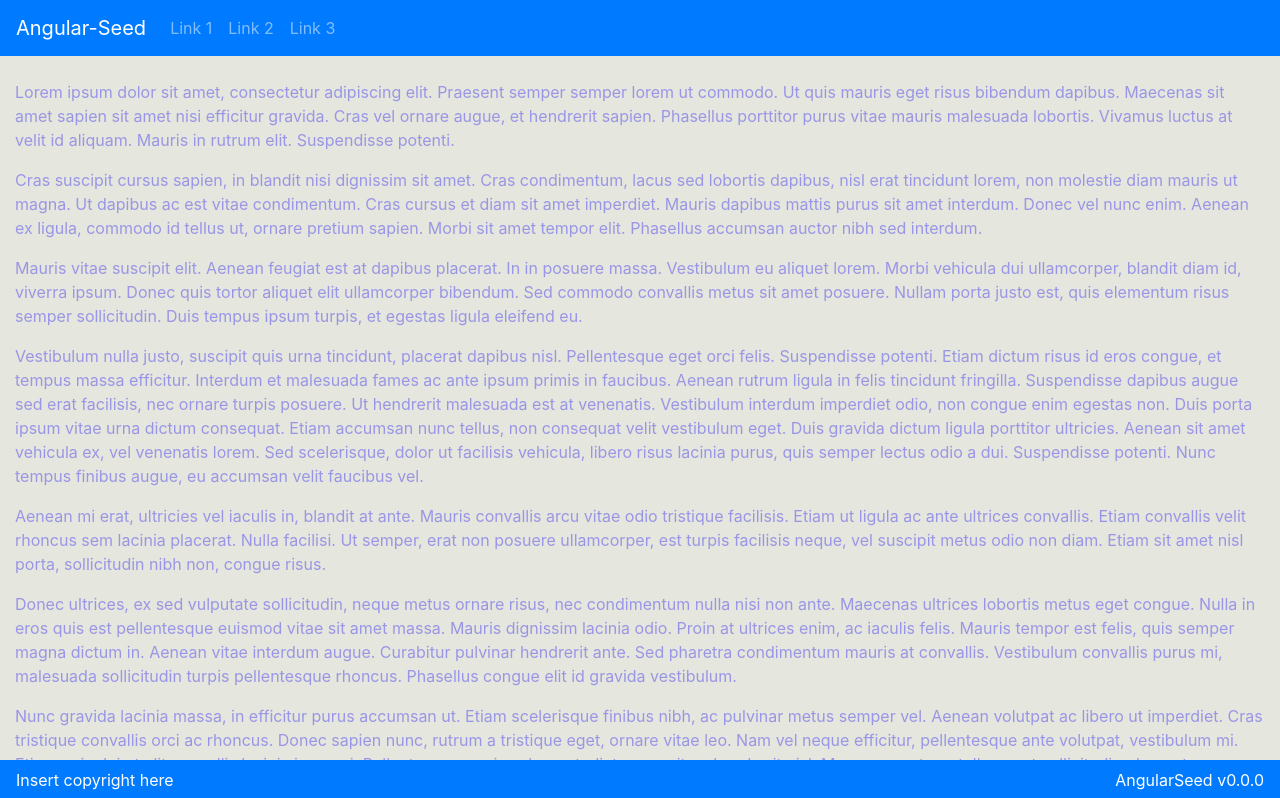
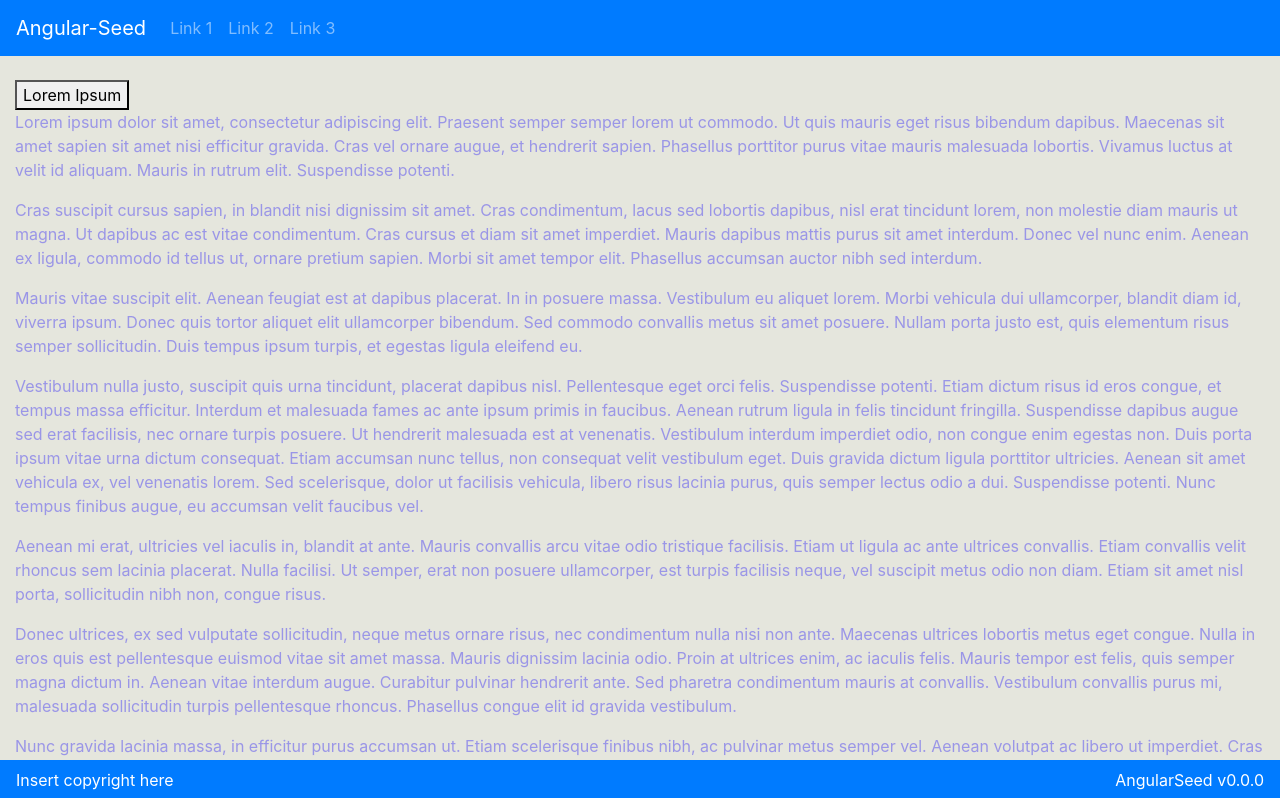
Before and after one commit to billonguillaume/angular-seed, an Angular app: page / in a window 1280 px wide. Shown: the top 798 px of the page. Built offline with nearby package versions, Linux system fonts and the light colour scheme.

Commit message:
Install @ng-bootstrap/ng-bootstrap and use accordion component

```diff
--- a/package.json
+++ b/package.json
@@ -23,6 +23,7 @@
     "@angular/platform-browser": "^6.0.3",
     "@angular/platform-browser-dynamic": "^6.0.3",
     "@angular/router": "^6.0.3",
+    "@ng-bootstrap/ng-bootstrap": "^2.1.2",
     "bootstrap": "^4.1.1",
     "core-js": "^2.5.4",
     "rxjs": "^6.0.0",
--- a/src/app/app.component.html
+++ b/src/app/app.component.html
@@ -12,64 +12,74 @@
     </li>
   </ul>
 </nav>
-<div class="container-fluid" style="margin-top:80px">
-  <p>Lorem ipsum dolor sit amet, consectetur adipiscing elit. Praesent semper semper lorem ut commodo. Ut quis mauris eget risus
-    bibendum dapibus. Maecenas sit amet sapien sit amet nisi efficitur gravida. Cras vel ornare augue, et hendrerit sapien.
-    Phasellus porttitor purus vitae mauris malesuada lobortis. Vivamus luctus at velit id aliquam. Mauris in rutrum elit.
-    Suspendisse potenti.</p>
+<div class="container-fluid" style="margin-top: 80px; margin-bottom: 80px;">
+  <ngb-accordion activeIds="active-panel" [closeOthers]="true">
+    <ngb-panel title="Lorem Ipsum" id="active-panel">
+      <ng-template ngbPanelContent>
+        <p>Lorem ipsum dolor sit amet, consectetur adipiscing elit. Praesent semper semper lorem ut commodo. Ut quis mauris
+          eget risus bibendum dapibus. Maecenas sit amet sapien sit amet nisi efficitur gravida. Cras vel ornare augue, et
+          hendrerit sapien. Phasellus porttitor purus vitae mauris malesuada lobortis. Vivamus luctus at velit id aliquam.
+          Mauris in rutrum elit. Suspendisse potenti.</p>
 
-  <p>Cras suscipit cursus sapien, in blandit nisi dignissim sit amet. Cras condimentum, lacus sed lobortis dapibus, nisl erat
-    tincidunt lorem, non molestie diam mauris ut magna. Ut dapibus ac est vitae condimentum. Cras cursus et diam sit amet
-    imperdiet. Mauris dapibus mattis purus sit amet interdum. Donec vel nunc enim. Aenean ex ligula, commodo id tellus ut,
-    ornare pretium sapien. Morbi sit amet tempor elit. Phasellus accumsan auctor nibh sed interdum.</p>
+        <p>Cras suscipit cursus sapien, in blandit nisi dignissim sit amet. Cras condimentum, lacus sed lobortis dapibus, nisl
+          erat tincidunt lorem, non molestie diam mauris ut magna. Ut dapibus ac est vitae condimentum. Cras cursus et diam
+          sit amet imperdiet. Mauris dapibus mattis purus sit amet interdum. Donec vel nunc enim. Aenean ex ligula, commodo
+          id tellus ut, ornare pretium sapien. Morbi sit amet tempor elit. Phasellus accumsan auctor nibh sed interdum.</p>
 
-  <p>Mauris vitae suscipit elit. Aenean feugiat est at dapibus placerat. In in posuere massa. Vestibulum eu aliquet lorem. Morbi
-    vehicula dui ullamcorper, blandit diam id, viverra ipsum. Donec quis tortor aliquet elit ullamcorper bibendum. Sed commodo
-    convallis metus sit amet posuere. Nullam porta justo est, quis elementum risus semper sollicitudin. Duis tempus ipsum
-    turpis, et egestas ligula eleifend eu.</p>
+        <p>Mauris vitae suscipit elit. Aenean feugiat est at dapibus placerat. In in posuere massa. Vestibulum eu aliquet lorem.
+          Morbi vehicula dui ullamcorper, blandit diam id, viverra ipsum. Donec quis tortor aliquet elit ullamcorper bibendum.
+          Sed commodo convallis metus sit amet posuere. Nullam porta justo est, quis elementum risus semper sollicitudin.
+          Duis tempus ipsum turpis, et egestas ligula eleifend eu.</p>
 
         <p>Vestibulum nulla justo, suscipit quis urna tincidunt, placerat dapibus nisl. Pellentesque eget orci felis. Suspendisse
-    potenti. Etiam dictum risus id eros congue, et tempus massa efficitur. Interdum et malesuada fames ac ante ipsum primis
-    in faucibus. Aenean rutrum ligula in felis tincidunt fringilla. Suspendisse dapibus augue sed erat facilisis, nec ornare
-    turpis posuere. Ut hendrerit malesuada est at venenatis. Vestibulum interdum imperdiet odio, non congue enim egestas
-    non. Duis porta ipsum vitae urna dictum consequat. Etiam accumsan nunc tellus, non consequat velit vestibulum eget. Duis
-    gravida dictum ligula porttitor ultricies. Aenean sit amet vehicula ex, vel venenatis lorem. Sed scelerisque, dolor ut
-    facilisis vehicula, libero risus lacinia purus, quis semper lectus odio a dui. Suspendisse potenti. Nunc tempus finibus
-    augue, eu accumsan velit faucibus vel.</p>
+          potenti. Etiam dictum risus id eros congue, et tempus massa efficitur. Interdum et malesuada fames ac ante ipsum
+          primis in faucibus. Aenean rutrum ligula in felis tincidunt fringilla. Suspendisse dapibus augue sed erat facilisis,
+          nec ornare turpis posuere. Ut hendrerit malesuada est at venenatis. Vestibulum interdum imperdiet odio, non congue
+          enim egestas non. Duis porta ipsum vitae urna dictum consequat. Etiam accumsan nunc tellus, non consequat velit
+          vestibulum eget. Duis gravida dictum ligula porttitor ultricies. Aenean sit amet vehicula ex, vel venenatis lorem.
+          Sed scelerisque, dolor ut facilisis vehicula, libero risus lacinia purus, quis semper lectus odio a dui. Suspendisse
+          potenti. Nunc tempus finibus augue, eu accumsan velit faucibus vel.</p>
 
-  <p>Aenean mi erat, ultricies vel iaculis in, blandit at ante. Mauris convallis arcu vitae odio tristique facilisis. Etiam
-    ut ligula ac ante ultrices convallis. Etiam convallis velit rhoncus sem lacinia placerat. Nulla facilisi. Ut semper,
-    erat non posuere ullamcorper, est turpis facilisis neque, vel suscipit metus odio non diam. Etiam sit amet nisl porta,
-    sollicitudin nibh non, congue risus.</p>
+        <p>Aenean mi erat, ultricies vel iaculis in, blandit at ante. Mauris convallis arcu vitae odio tristique facilisis.
+          Etiam ut ligula ac ante ultrices convallis. Etiam convallis velit rhoncus sem lacinia placerat. Nulla facilisi.
+          Ut semper, erat non posuere ullamcorper, est turpis facilisis neque, vel suscipit metus odio non diam. Etiam sit
+          amet nisl porta, sollicitudin nibh non, congue risus.</p>
 
         <p>Donec ultrices, ex sed vulputate sollicitudin, neque metus ornare risus, nec condimentum nulla nisi non ante. Maecenas
           ultrices lobortis metus eget congue. Nulla in eros quis est pellentesque euismod vitae sit amet massa. Mauris dignissim
           lacinia odio. Proin at ultrices enim, ac iaculis felis. Mauris tempor est felis, quis semper magna dictum in. Aenean
-    vitae interdum augue. Curabitur pulvinar hendrerit ante. Sed pharetra condimentum mauris at convallis. Vestibulum convallis
-    purus mi, malesuada sollicitudin turpis pellentesque rhoncus. Phasellus congue elit id gravida vestibulum.</p>
+          vitae interdum augue. Curabitur pulvinar hendrerit ante. Sed pharetra condimentum mauris at convallis. Vestibulum
+          convallis purus mi, malesuada sollicitudin turpis pellentesque rhoncus. Phasellus congue elit id gravida vestibulum.</p>
 
-  <p>Nunc gravida lacinia massa, in efficitur purus accumsan ut. Etiam scelerisque finibus nibh, ac pulvinar metus semper vel.
-    Aenean volutpat ac libero ut imperdiet. Cras tristique convallis orci ac rhoncus. Donec sapien nunc, rutrum a tristique
-    eget, ornare vitae leo. Nam vel neque efficitur, pellentesque ante volutpat, vestibulum mi. Etiam quis dui ut elit convallis
-    lacinia in a orci. Pellentesque ac risus laoreet, dictum ex vitae, hendrerit nisl. Maecenas rutrum tellus eget sollicitudin
-    placerat.
+        <p>Nunc gravida lacinia massa, in efficitur purus accumsan ut. Etiam scelerisque finibus nibh, ac pulvinar metus semper
+          vel. Aenean volutpat ac libero ut imperdiet. Cras tristique convallis orci ac rhoncus. Donec sapien nunc, rutrum
+          a tristique eget, ornare vitae leo. Nam vel neque efficitur, pellentesque ante volutpat, vestibulum mi. Etiam quis
+          dui ut elit convallis lacinia in a orci. Pellentesque ac risus laoreet, dictum ex vitae, hendrerit nisl. Maecenas
+          rutrum tellus eget sollicitudin placerat.
         </p>
 
-  <p>Aliquam pharetra erat nec libero feugiat iaculis. Pellentesque non posuere enim. Ut maximus ligula ut velit pulvinar porttitor.
-    Curabitur mi lectus, convallis vel ante ut, cursus ultricies sem. Fusce pulvinar purus eget leo pellentesque posuere.
-    Nulla facilisi. Vivamus scelerisque felis leo, non luctus elit vulputate in. Praesent vulputate mollis sapien, id semper
-    massa faucibus nec. Cras sit amet ornare lacus. Nulla lacus augue, malesuada non lectus ac, rutrum dictum risus.</p>
+        <p>Aliquam pharetra erat nec libero feugiat iaculis. Pellentesque non posuere enim. Ut maximus ligula ut velit pulvinar
+          porttitor. Curabitur mi lectus, convallis vel ante ut, cursus ultricies sem. Fusce pulvinar purus eget leo pellentesque
+          posuere. Nulla facilisi. Vivamus scelerisque felis leo, non luctus elit vulputate in. Praesent vulputate mollis
+          sapien, id semper massa faucibus nec. Cras sit amet ornare lacus. Nulla lacus augue, malesuada non lectus ac, rutrum
+          dictum risus.</p>
 
         <p>Proin ut sem aliquam, lobortis sem non, placerat nisi. Aliquam ut hendrerit risus. Vivamus eu libero feugiat, faucibus
-    tortor lacinia, vehicula enim. Phasellus a arcu eu velit consectetur fermentum a eget dolor. Donec ullamcorper tortor
-    ex, scelerisque pharetra dolor finibus et. Aenean in dolor neque. Aliquam posuere a lectus eu hendrerit. Suspendisse
-    consequat nunc nisl, pharetra maximus urna interdum id.</p>
+          tortor lacinia, vehicula enim. Phasellus a arcu eu velit consectetur fermentum a eget dolor. Donec ullamcorper
+          tortor ex, scelerisque pharetra dolor finibus et. Aenean in dolor neque. Aliquam posuere a lectus eu hendrerit.
+          Suspendisse consequat nunc nisl, pharetra maximus urna interdum id.</p>
 
         <p>Cras ullamcorper urna lobortis nisi blandit pretium. Morbi id arcu rhoncus, ultricies orci eu, tincidunt nisl. Pellentesque
           condimentum euismod justo id fermentum. Proin eros ipsum, luctus sed mi in, aliquam lobortis dolor. Etiam id laoreet
           tortor. Donec aliquam urna sit amet ultricies luctus. Curabitur sed tortor non metus auctor sollicitudin. Vestibulum
-    nisi justo, posuere sed erat eu, consectetur dictum sem. Donec tempor elit id nisl dignissim ultrices. Donec at erat
-    nec lorem tempus cursus. Nullam ornare mauris tempus, scelerisque urna in, bibendum erat.</p>
+          nisi justo, posuere sed erat eu, consectetur dictum sem. Donec tempor elit id nisl dignissim ultrices. Donec at
+          erat nec lorem tempus cursus. Nullam ornare mauris tempus, scelerisque urna in, bibendum erat.</p>
+      </ng-template>
+    </ngb-panel>
+    <ngb-panel title="Empty">
+      <ng-template ngbPanelContent></ng-template>
+    </ngb-panel>
+  </ngb-accordion>
 </div>
 <div class="navbar bg-primary fixed-bottom" style="color: white;">
   <span class="nav-item">Insert copyright here</span>
--- a/src/app/app.component.ts
+++ b/src/app/app.component.ts
@@ -7,5 +7,5 @@ import { Component } from '@angular/core';
 })
 export class AppComponent {
   public applicationName = 'AngularSeed';
-  public version = '0.0.0'; // TODO: Get value from
+  public version = '0.0.0'; // TODO: Get value from package.json
 }
--- a/src/app/shared/shared.module.ts
+++ b/src/app/shared/shared.module.ts
@@ -4,6 +4,8 @@ import { FormsModule, ReactiveFormsModule } from '@angular/forms';
 import { BrowserAnimationsModule } from '@angular/platform-browser/animations';
 import { HttpClientModule } from '@angular/common/http';
 import { BrowserModule } from '@angular/platform-browser';
+
+import { NgbModule } from '@ng-bootstrap/ng-bootstrap';
 
 @NgModule({
   imports: [
@@ -12,7 +14,8 @@ import { BrowserModule } from '@angular/platform-browser';
     ReactiveFormsModule,
     BrowserAnimationsModule,
     HttpClientModule,
-    BrowserModule
+    BrowserModule,
+    NgbModule.forRoot()
   ],
   declarations: [],
   exports: [
@@ -21,7 +24,8 @@ import { BrowserModule } from '@angular/platform-browser';
     ReactiveFormsModule,
     BrowserAnimationsModule,
     HttpClientModule,
-    BrowserModule
+    BrowserModule,
+    NgbModule
   ]
 })
 /**
```
Also changed, not shown: 1 other file (tests, documents, lock files or other folders). Lines whose indentation alone changed are shown as unchanged.
